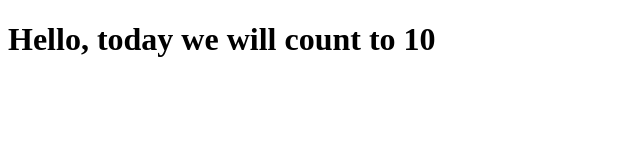
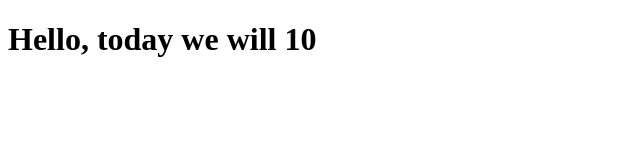
Before and after one commit to michaljabi/20250512-jsajx, a website: page jsajx/src/00-Warm-up/002-new-scoped-and-modular-js-in-browser.html in a window 1280 px wide. Shown: the whole page, without its empty margins (0-640 px from the left). Drawn offline with Linux system fonts and the light colour scheme.

Commit message:
wp(e10): make it work + explain callbacks.

```diff
--- a/jsajx/src/00-Warm-up/002-new-scoped-and-modular-js-in-browser.html
+++ b/jsajx/src/00-Warm-up/002-new-scoped-and-modular-js-in-browser.html
@@ -1,15 +1,30 @@
 <!DOCTYPE html>
 <html lang="en">
+
 <head>
     <meta charset="UTF-8">
     <title>New -- modular -- JS in browser</title>
 </head>
+
 <body>
     <h1 id="heading-1"></h1>
     <script type="module">
         let ten = 10;
         const $header = document.querySelector('#heading-1');
-        $header.innerHTML = 'Hello, today we will count to ' + ten;
+        $header.innerHTML = 'Hello, today we will ' + ten;
+
+
+        $header.addEventListener('click', () => {
+            console.log('HELLO')
+        })
+
+        $header.addEventListener('click', () => {
+            console.log('click !')
+        })
+
+        $header.addEventListener('mouseover', () => {
+            console.log('mouseover')
+        })
     </script>
     <script type="module">
         let ten = 11;
@@ -19,4 +34,5 @@
         console.log('How much is:', ten);
     </script>
 </body>
+
 </html>
```
Also changed, not shown: jsajx/src/E-asynchronous-code/10-simplest-async/e10-1st-simplest-async-warm-up.js (+14 -3 lines).
